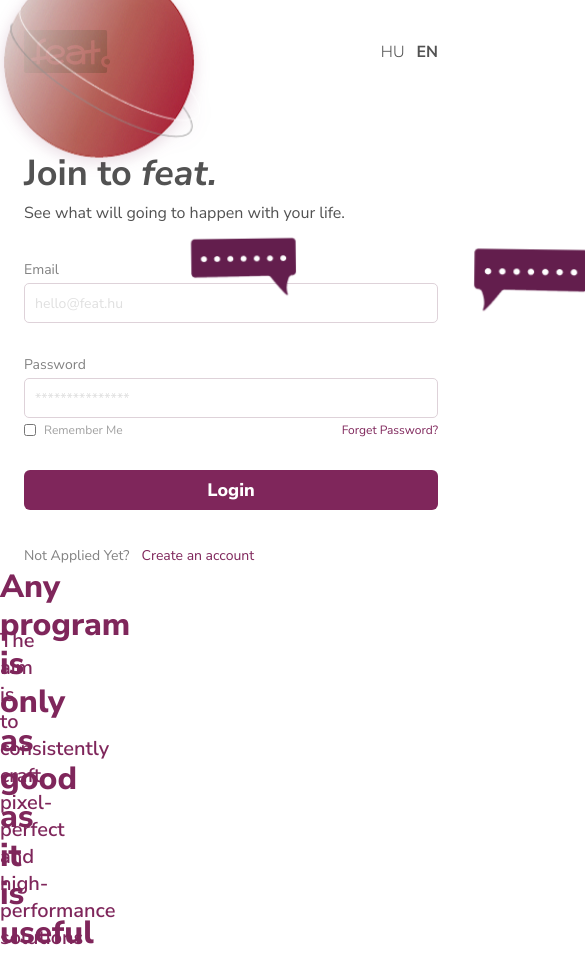
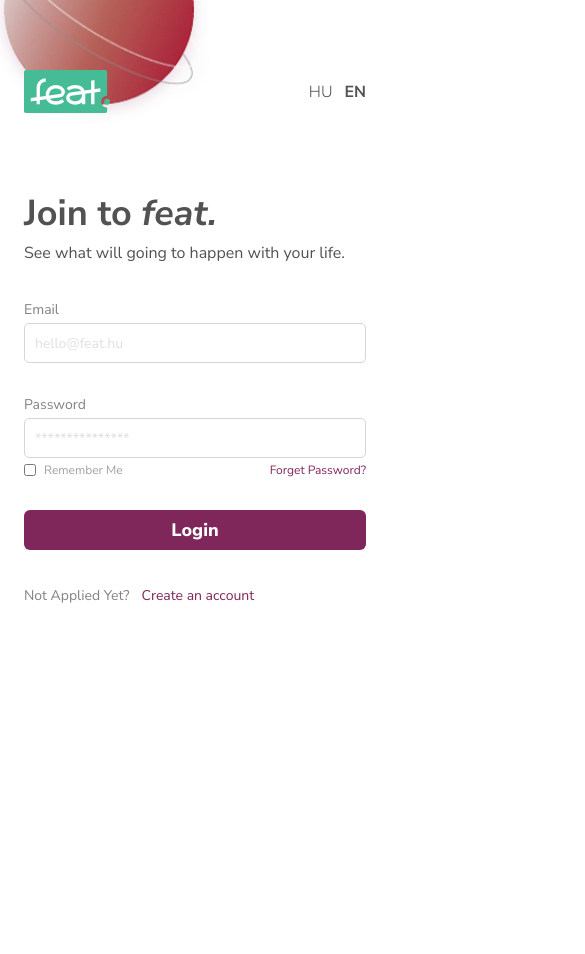
Before and after one commit to Lehoczkil/feat, a Vue app: page /login in a window 390 px wide. Shown: the top 954 px of the page, 585 px wide, since content can reach past the window. After the commit the page ends 844 px from the top, so only its background shows below. Built offline with nearby package versions, Linux system fonts and the light colour scheme.

Commit message:
style: Responsive design

```diff
--- a/src/styles/_app.scss
+++ b/src/styles/_app.scss
@@ -8,6 +8,7 @@ body #app {
   padding: 0;
   box-sizing: border-box;
   font-family: $font-family;
+  overflow-x: hidden;
 }
 
 .wrapper {
@@ -66,7 +67,8 @@ body #app {
       animation: gentle-sway-right 7s ease-in-out infinite reverse;
     }
 
-    .illustration-title, .illustration-subtitle {
+    .illustration-title,
+    .illustration-subtitle {
       position: absolute;
       left: 0;
       width: 100%;
@@ -122,3 +124,61 @@ body #app {
     }
   }
 }
+
+@media screen and (max-width: 1230px) {
+  .wrapper {
+    flex-direction: column;
+
+    .view {
+      margin-top: 70px;
+
+      .login-container,
+      .view-content {
+        margin-inline: auto;
+      }
+    }
+
+    .illustration {
+      margin-inline: auto;
+    }
+  }
+}
+
+@media screen and (max-width: 800px) {
+  body #app {
+    background-color: white;
+
+    .wrapper {
+      .view {
+        margin-top: 40px;
+
+        header img {
+          z-index: 3;
+        }
+
+        .login-container,
+        .view-content {
+          width: 100%;
+        }
+      }
+
+      .illustration {
+        .background,
+        .planet-small,
+        .text-l,
+        .text-r,
+        .illustration-title,
+        .illustration-subtitle {
+          display: none;
+        }
+
+        .planet {
+          top: -70px;
+          left: 0;
+          bottom: auto;
+          right: auto;
+        }
+      }
+    }
+  }
+}
--- a/src/styles/_common.scss
+++ b/src/styles/_common.scss
@@ -10,10 +10,6 @@
 
 .text-light {
   font-weight: 300;
-}
-
-.text-extra-light {
-  font-weight: 200;
 }
 
 .text-uppercase {
```
